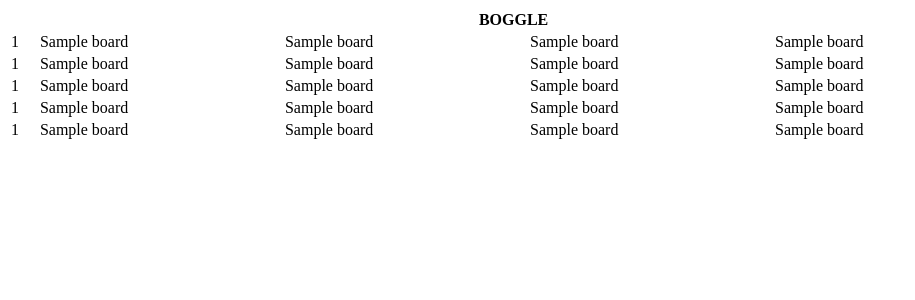
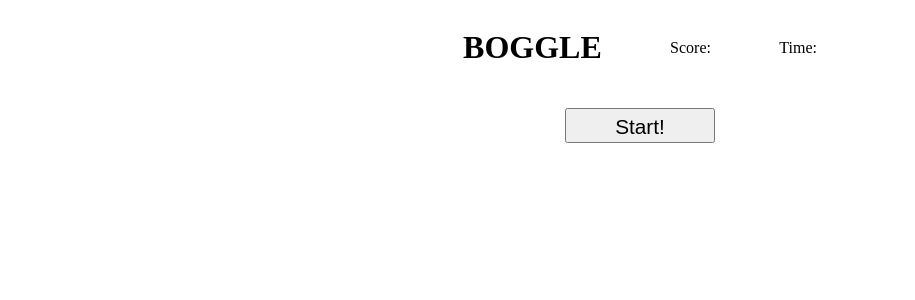
Before and after one commit to colts18seth/Boggle, a Flask app: template templates/index.html in a window 1280 px wide. Shown: the top 300 px of the page, without its empty margins (0-915 px from the left). Run offline with Flask 2, Linux system fonts and the light colour scheme; the template is opened without the code that fills it: most values are stand-ins (such as "Sample title", 1, 10 or a date in 2020); parts of the project's set-up code (start-up, migrations or seed data) failed here and were passed over.

Commit message:
added score and timer

```diff
--- a/app.py
+++ b/app.py
@@ -1,11 +1,35 @@
 from boggle import Boggle
-from flask import Flask, render_template
+from flask import Flask, render_template, session, request, redirect, flash
+from flask_debugtoolbar import DebugToolbarExtension
 
 app = Flask(__name__)
+app.config["SECRET_KEY"] = "SECRET"
+debug = DebugToolbarExtension(app)
 boggle_game = Boggle()
 
 @app.route('/')
 def index():
-    """return homepage"""
+    """make new board"""
     board = boggle_game.make_board()
+    session["board"] = board
     return render_template("index.html", board=board)
+
+@app.route('/home')
+def home():
+    """ play board """
+    board = session["board"]
+    return render_template("index.html", board=board)
+
+@app.route('/guess', methods=["POST"])
+def guess():
+    """ handle guess """
+    raw = request.get_json()
+    guess = raw["guess"]
+    board = session["board"]
+    check_word = boggle_game.check_valid_word(board, guess)
+
+    return check_word
+
+@app.route('/save', methods=['POST'])
+def save():
+    """ save highscore and times played """
--- a/static/app.js
+++ b/static/app.js
@@ -0,0 +1,59 @@
+let score = 0;
+let time = 60;
+$('#score').text(score);
+$('#time').text(time);
+
+$(".guess").prepend("<p class='result'></p>");
+
+$("#startButton").on("click", function () {
+    $("#startButton").hide();
+    $("#table").show();
+    $("#guessForm").show();
+    let guessForm = $("#guessForm");
+    countdown(time, guessForm)
+});
+
+$("#guessForm").on("submit", async function (e) {
+    e.preventDefault();
+    let newGuess = $("#guessText").val();
+    if (newGuess === "") {
+        return
+    }
+    let guessLength = newGuess.length;
+
+    let res = await axios.post("/guess", {
+        guess: newGuess
+    });
+    $("#guessText").val("");
+
+    if (res.data == "ok") {
+        score += guessLength;
+        $("#score").text(score);
+        $(".result").text("Word added! Keep Going")
+    } else if (res.data == "not-word") {
+        $(".result").text("Not a Word! Try another")
+    } else if (res.data == "not-on-board") {
+        $(".result").text("Word Not on Board! Try Another")
+    } else {
+        $(".result").text("Error!")
+    };
+});
+
+function countdown(time, hideThis) {
+    interval = setInterval(function () {
+        time--;
+        $("#time").text(time);
+        if (!time) {
+            clearInterval(interval);
+            hideThis.hide()
+            saveScoreAndTimesPlayed()
+        }
+    }, 1000)
+}
+
+function saveScoreAndTimesPlayed() {
+    let score = $("#score").text();
+    let res = await axios.post("/save", {
+        score: score
+    });
+}
--- a/static/style.css
+++ b/static/style.css
@@ -1,3 +1,54 @@
-table {
-    width: 80%;
+#container {
+    margin: auto;
+    width: 28%;
 }
+
+#nav {
+    display: flex;
+    justify-content: space-between;
+    align-items: center;
+    flex-direction: row;
+}
+
+.wrapper {
+    display: flex;
+    justify-content: center;
+}
+
+td {
+    width: 100px;
+    height: 100px;
+    font-size: 5rem;
+    border: 1px solid black;
+    text-align: center;
+}
+
+.guess {
+    display: flex;
+    justify-content: center;
+    align-items: center;
+    flex-direction: column;
+    margin-top: 20px;
+}
+
+input[type=text] {
+    font-size: 2rem;
+    width: 300px;
+    height: 30px;
+    line-height: 1.5;
+    vertical-align: middle;
+}
+
+button {
+    font-size: 1.3rem;
+    width: 150px;
+    height: 35px;
+    line-height: 1.5;
+    vertical-align: middle;
+}
+
+.result {
+   text-align: center;
+   font-size: 1.2rem;
+   margin-top: 0;
+}
--- a/templates/base.html
+++ b/templates/base.html
@@ -9,17 +9,30 @@
 </head>
 
 <body>
-    <table>
-        <thead>
-            <tr>
-                <th colspan="5">BOGGLE</th>
-            </tr>
-        </thead>
-        <tbody>
-            {% block content %}
-            {% endblock %}
-        </tbody>
-    </table>
+    <div id="container">
+        <div id="nav">
+            <h1>BOGGLE</h1>
+            <span>Score: <span id="score"></span></span>
+            <span>Time: <span id="time"></span></span>
+        </div>
+
+        <table class="wrapper">
+            <tbody id="table" hidden>
+                {% block content %}
+                {% endblock %}
+            </tbody>
+        </table>
+        <div class="guess">
+            <button id="startButton">Start!</button>
+            <form hidden action="/guess" method="POST" id="guessForm">
+                <input type="text" placeholder="Guess HERE!!" id="guessText" name="guess">
+                <button>Submit</button>
+            </form>
+        </div>
+    </div>
+    <script src="https://code.jquery.com/jquery-3.4.1.min.js"
+        integrity="sha256-CSXorXvZcTkaix6Yvo6HppcZGetbYMGWSFlBw8HfCJo=" crossorigin="anonymous"></script>
+    <script src="https://unpkg.com/axios/dist/axios.min.js"></script>
     <script src="/static/app.js"></script>
 </body>
 
--- a/templates/index.html
+++ b/templates/index.html
@@ -4,7 +4,7 @@
 {% for row in range(5) %}
 <tr>
     {% for cell in range(5) %}
-    <td>{{ board[row][cell] }}</td>
+    <td class="letter">{{ board[row][cell] }}</td>
     {% endfor %}
 </tr>
 {% endfor %}
```
